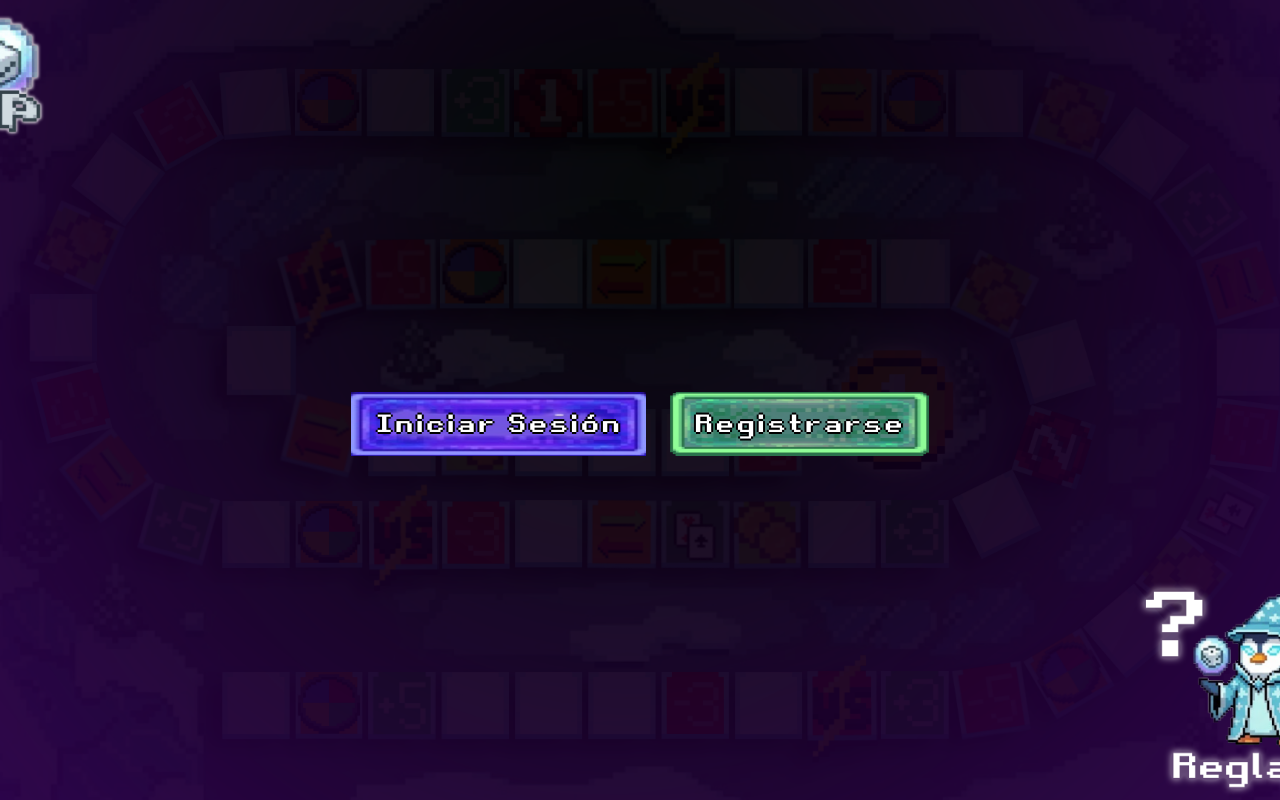
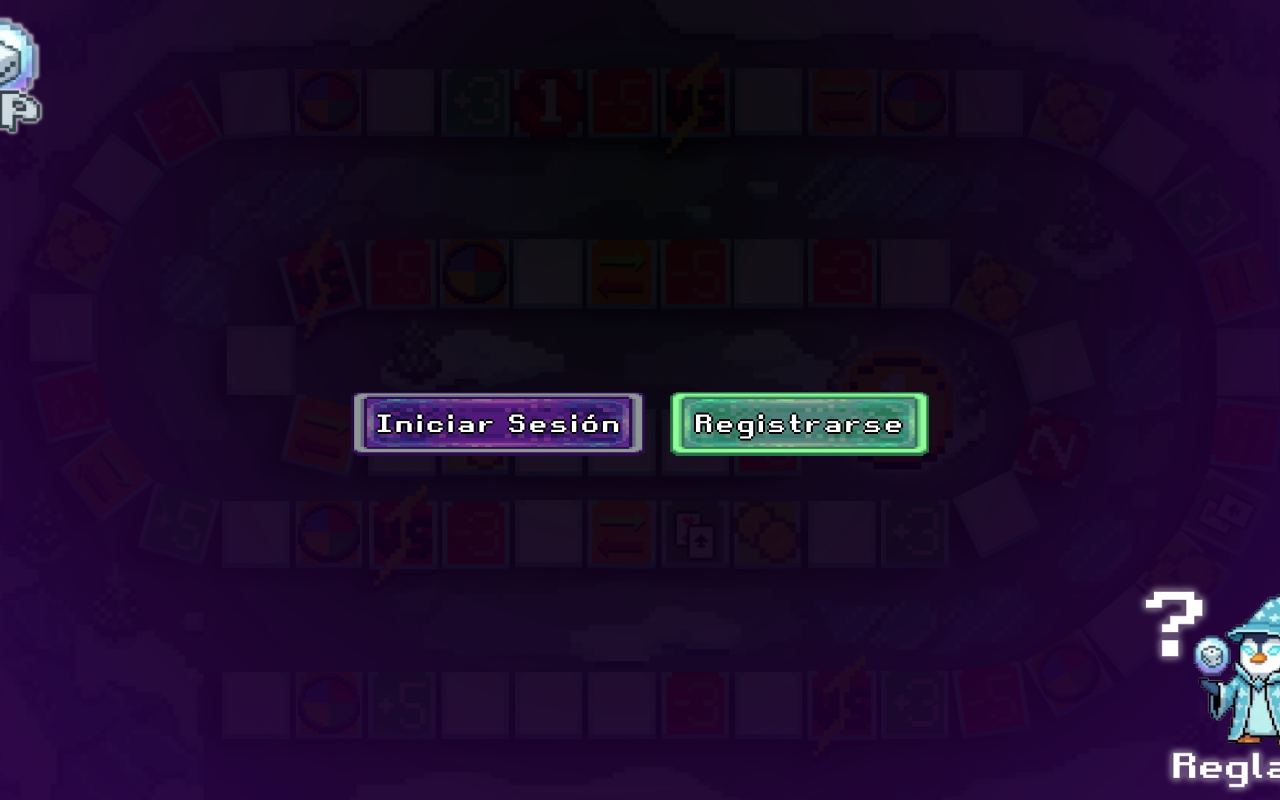
Before and after one commit to UNIZAR-30226-2026-05/frontend-web, a Next.js app: page / in a window 1280 px wide. Built offline with nearby package versions, Linux system fonts and the light colour scheme.

Commit message:
Eliminacion boton azul_morado

```diff
--- a/app/menu/page.tsx
+++ b/app/menu/page.tsx
@@ -94,7 +94,7 @@ export default function MenuPage() {
                             </span>
                         </div>
                         <div className="flex justify-end">
-                            <PixelButton variant="purple_blue" className="!px-6 !py-3 !text-[1.3rem] !tracking-wider">
+                            <PixelButton variant="purple" className="!px-6 !py-3 !text-[1.3rem] !tracking-wider">
                                 Usuario
                             </PixelButton>
                         </div>
@@ -188,7 +188,7 @@ export default function MenuPage() {
 
                 {/* Zona interactiva de Reglas (Mago dibujado en el fondo) */}
                 <Link
-                    href="#rules"
+                    href="/rules"
                     className="absolute bottom-0 right-0 w-[20rem] h-[25rem] cursor-pointer z-10"
                     aria-label="Reglas del juego"
                 />
--- a/app/page.tsx
+++ b/app/page.tsx
@@ -25,7 +25,7 @@ export default function Home() {
       <div className="flex gap-6 mt-12 z-10">
         <Link href="/login">
           <PixelButton
-            variant="purple_blue"
+            variant="purple"
             className="font-pixel text-xl md:text-2xl"
             style={{ textShadow: "2px 0 0 #000, -2px 0 0 #000, 0 2px 0 #000, 0 -2px 0 #000" }}
           >
--- a/components/UI/PixelButton.tsx
+++ b/components/UI/PixelButton.tsx
@@ -3,7 +3,7 @@
 import React from 'react';
 import Image from 'next/image';
 
-export type PixelButtonVariant = 'purple' | 'purple_blue' | 'red' | 'green';
+export type PixelButtonVariant = 'purple' | 'red' | 'green';
 
 export interface PixelButtonProps extends React.ButtonHTMLAttributes<HTMLButtonElement> {
     variant?: PixelButtonVariant;
@@ -13,7 +13,6 @@ export interface PixelButtonProps extends React.ButtonHTMLAttributes<HTMLButtonE
 const variantImages: Record<PixelButtonVariant, string> = {
     red: '/btn_rojo.png',
     green: '/btn_verde.png',
-    purple_blue: '/btn_azul.png',
     purple: '/btn_morado.png',
 };
 
--- a/features/board/components/Dice.tsx
+++ b/features/board/components/Dice.tsx
@@ -136,7 +136,7 @@ export default function Dice({ resultado, resultadoAdicional, type = "normal" }:
       </div>
 
       {/* Botón de acción */}
-      <PixelButton onClick={rollDice} disabled={isRolling} variant="purple_blue" className="w-full">
+      <PixelButton onClick={rollDice} disabled={isRolling} variant="purple" className="w-full">
         {isRolling ? "Tirando..." : (activeType === "normal" ? "Tirar Dado" : "Tirar Dados")}
       </PixelButton>
     </div>
```
